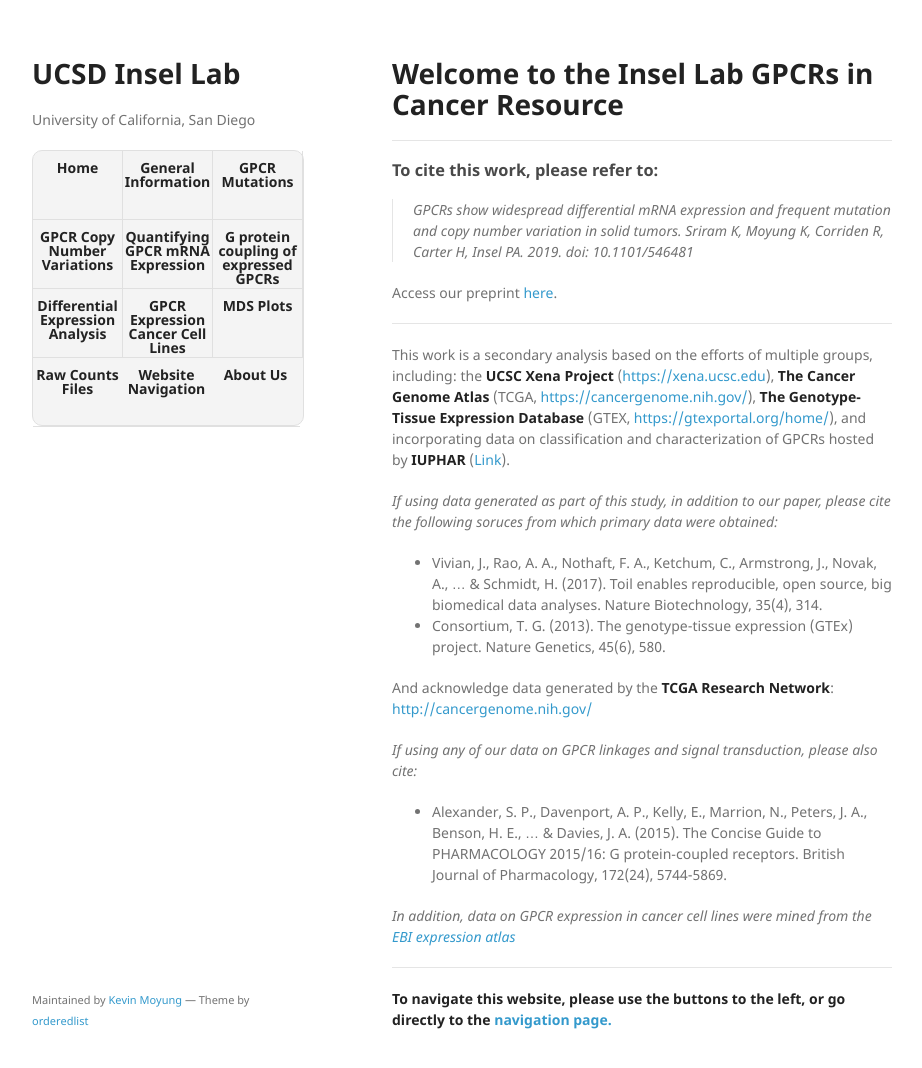
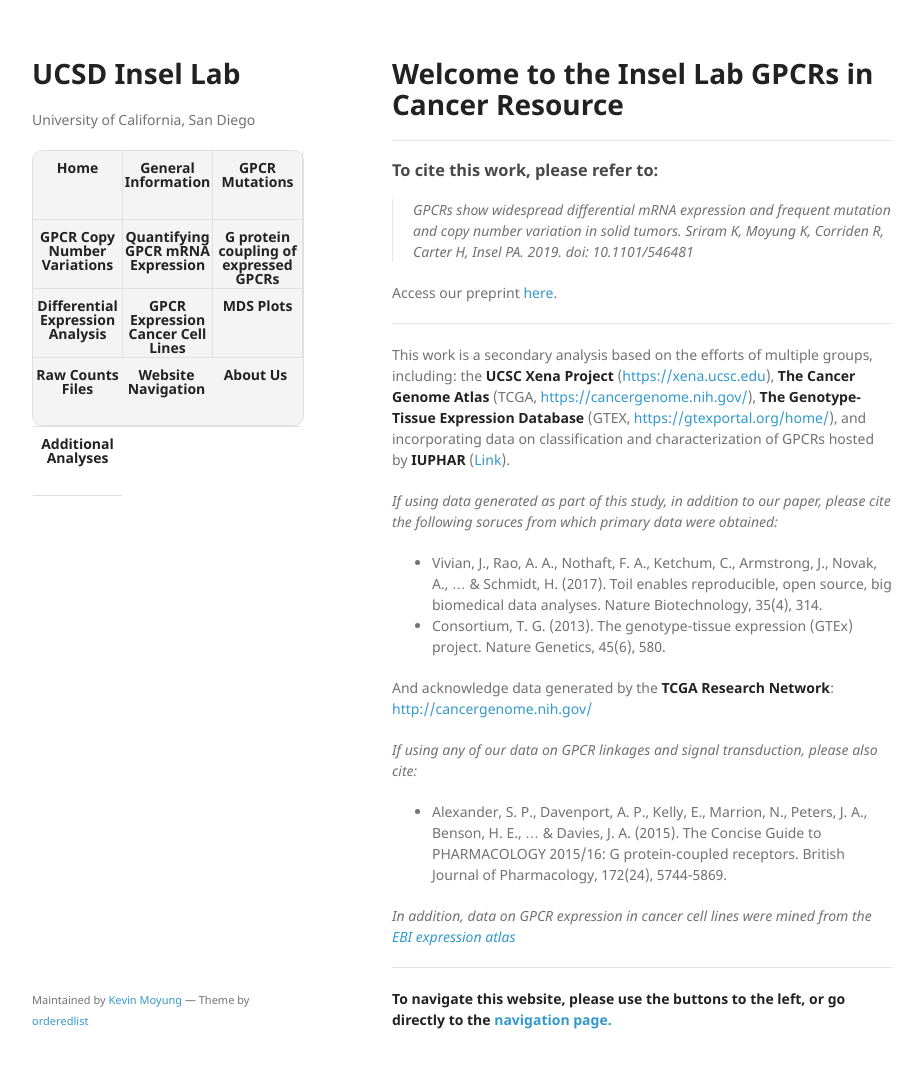
Before and after one commit to insellab/insellab.github.io, a Jekyll site: the page built from index.md, in a window 1280 px wide and 1100 px high. Shown: the top 1068 px of the window, without its empty margins (178-1100 px from the left). Built offline with Jekyll 4.4.1, drawn with Linux system fonts in a browser that asks for light colours; our own code applies the rules of GitHub Pages for plain Markdown files.

Commit message:
Update default.html

```diff
--- a/_layouts/default.html
+++ b/_layouts/default.html
@@ -39,6 +39,7 @@
             <li><a href="https://insellab.github.io/counts_files"><strong>Raw Counts Files</strong></a></li>
             <li><a href="https://insellab.github.io/navigation"><strong>Website Navigation</strong></a></li>
             <li><a href="https://insellab.github.io/about"><strong>About Us</strong></a></li>
+            <li><a href="https://insellab.github.io/analyses"><strong>Additional Analyses</strong></a></li>
           </ul>
         <!-- {% endif %} -->
       </header>
```
